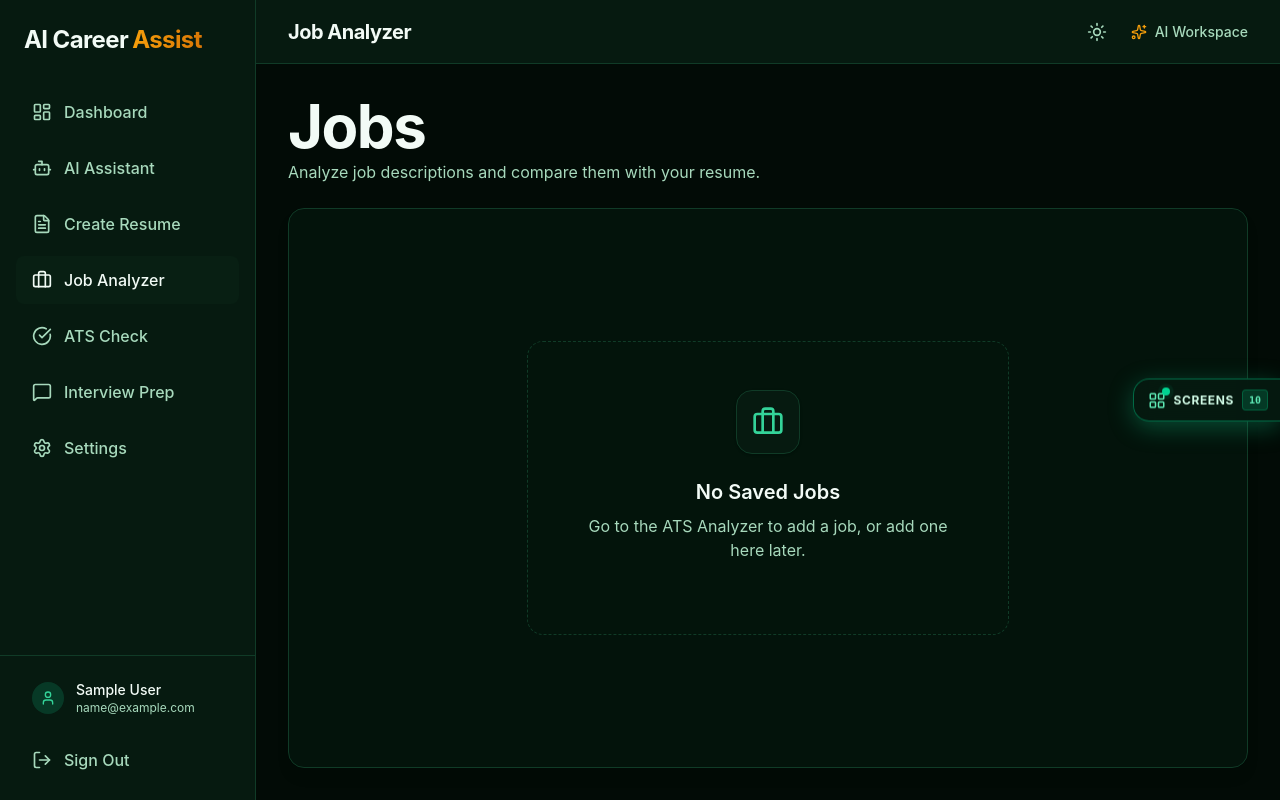
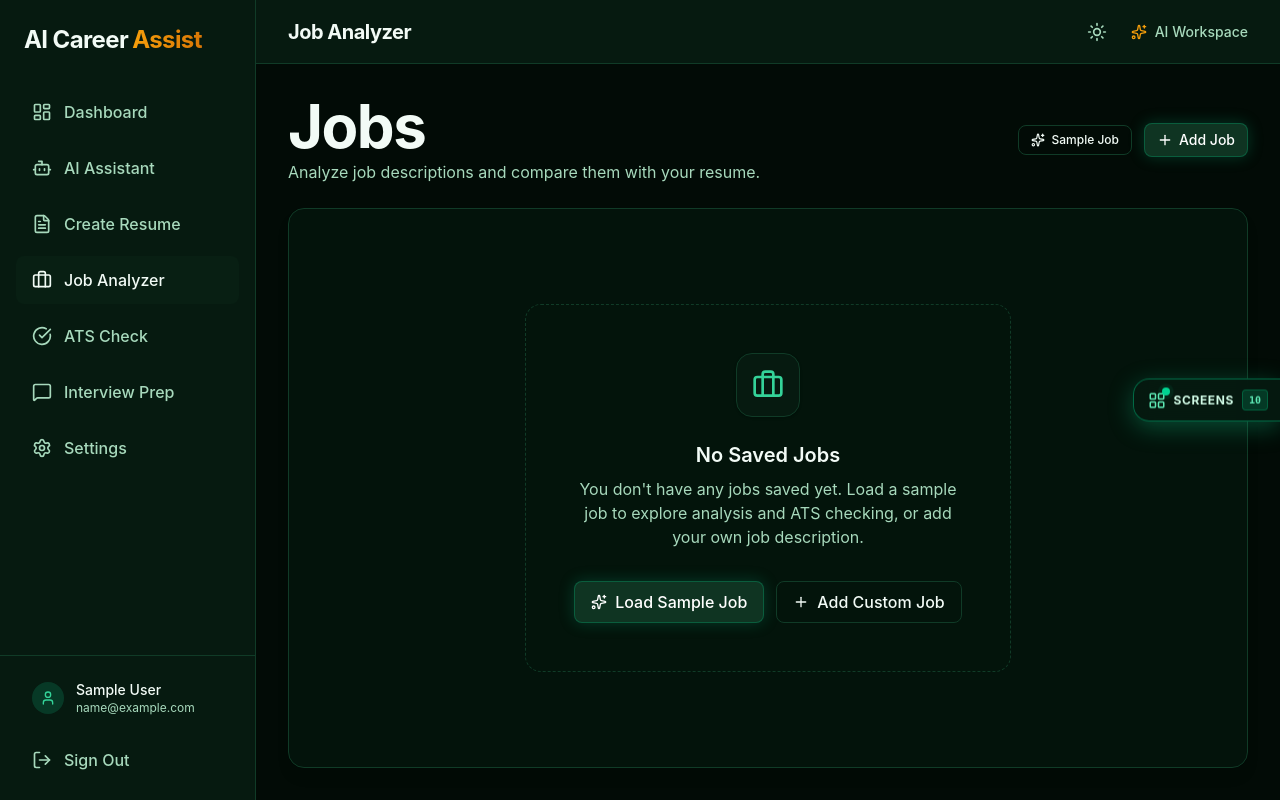
Before and after one commit to indrajit1306/AI-Career-Assistant, a React (Vite) app: page /jobs in a window 1280 px wide. Built offline with nearby package versions, Linux system fonts and the light colour scheme; sample sign-in values are in the browser's storage; a web font is replaced by a local one.

Commit message:
feat: add Jobs, ATS, and resume parser utilities for AI career assistant

```diff
--- a/src/pages/Jobs.tsx
+++ b/src/pages/Jobs.tsx
@@ -3,18 +3,28 @@ import { Heading } from '../components/ui/Heading';
 import { GlassCard } from '../components/ui/GlassCard';
 import { EmptyState } from '../components/ui/EmptyState';
 import { Button } from '../components/ui/Button';
-import { Briefcase, Loader2, Sparkles, Building2, MapPin } from 'lucide-react';
+import { Input } from '../components/ui/Input';
+import { Textarea } from '../components/ui/Textarea';
+import { Briefcase, Loader2, Sparkles, Building2, MapPin, Plus, Trash2, X } from 'lucide-react';
 import type { Job } from '../types/job';
+import { MOCK_JOB } from '../types/job';
 import { useAIAnalyses } from '../hooks/useAIAnalyses';
 import { aiClient } from '../services/ai/aiClient';
 import { JobAnalysisPanel } from '../components/jobs/JobAnalysisPanel';
-import { safeGet, STORAGE_KEYS } from '../utils/storage';
+import { safeGet, safeSet, STORAGE_KEYS } from '../utils/storage';
 
 export const Jobs: React.FC = () => {
   const [jobs, setJobs] = useState<Job[]>([]);
   const [selectedJobId, setSelectedJobId] = useState<string>('');
   const [isAnalyzing, setIsAnalyzing] = useState(false);
   const { jobAnalyses, saveJobAnalysis } = useAIAnalyses();
+
+  // Add Job Modal State
+  const [isAddModalOpen, setIsAddModalOpen] = useState(false);
+  const [newTitle, setNewTitle] = useState('');
+  const [newCompany, setNewCompany] = useState('');
+  const [newLocation, setNewLocation] = useState('');
+  const [newDescription, setNewDescription] = useState('');
 
   useEffect(() => {
     const storedJobs = safeGet<Job[]>(STORAGE_KEYS.JOBS);
@@ -25,6 +35,49 @@ export const Jobs: React.FC = () => {
       }
     }
   }, []);
+
+  const handleLoadSampleJob = () => {
+    const sample = [MOCK_JOB];
+    setJobs(sample);
+    setSelectedJobId(MOCK_JOB.id);
+    safeSet(STORAGE_KEYS.JOBS, sample);
+  };
+
+  const handleSaveCustomJob = (e: React.FormEvent) => {
+    e.preventDefault();
+    if (!newTitle.trim() || !newCompany.trim() || !newDescription.trim()) return;
+
+    const newJob: Job = {
+      id: `job-${Date.now()}`,
+      title: newTitle.trim(),
+      company: newCompany.trim(),
+      location: newLocation.trim() || 'Remote',
+      description: newDescription.trim(),
+      createdAt: new Date().toISOString(),
+      updatedAt: new Date().toISOString(),
+      status: 'saved',
+    };
+
+    const updated = [newJob, ...jobs];
+    setJobs(updated);
+    setSelectedJobId(newJob.id);
+    safeSet(STORAGE_KEYS.JOBS, updated);
+
+    setNewTitle('');
+    setNewCompany('');
+    setNewLocation('');
+    setNewDescription('');
+    setIsAddModalOpen(false);
+  };
+
+  const handleDeleteJob = (id: string) => {
+    const updated = jobs.filter(j => j.id !== id);
+    setJobs(updated);
+    safeSet(STORAGE_KEYS.JOBS, updated);
+    if (selectedJobId === id) {
+      setSelectedJobId(updated.length > 0 ? updated[0].id : '');
+    }
+  };
 
   const handleAnalyze = async () => {
     const job = jobs.find(j => j.id === selectedJobId);
@@ -45,17 +98,55 @@ export const Jobs: React.FC = () => {
 
   return (
     <div className="space-y-6 h-full flex flex-col">
-      <header>
+      <header className="flex flex-col sm:flex-row sm:items-center justify-between gap-4">
+        <div>
           <Heading level={1}>Jobs</Heading>
           <p className="text-text-secondary mt-1">Analyze job descriptions and compare them with your resume.</p>
+        </div>
+        <div className="flex items-center gap-3">
+          <Button
+            variant="outline"
+            size="sm"
+            onClick={handleLoadSampleJob}
+            className="flex items-center gap-1.5 text-xs"
+          >
+            <Sparkles size={14} /> Sample Job
+          </Button>
+          <Button
+            variant="primary"
+            size="sm"
+            onClick={() => setIsAddModalOpen(true)}
+            className="flex items-center gap-1.5"
+          >
+            <Plus size={16} /> Add Job
+          </Button>
+        </div>
       </header>
 
       {jobs.length === 0 ? (
-        <GlassCard className="flex-1 flex items-center justify-center">
+        <GlassCard className="flex-1 flex items-center justify-center p-6">
           <EmptyState
             icon={<Briefcase size={32} />}
             title="No Saved Jobs"
-            description="Go to the ATS Analyzer to add a job, or add one here later."
+            description="You don't have any jobs saved yet. Load a sample job to explore analysis and ATS checking, or add your own job description."
+            action={
+              <div className="flex flex-wrap gap-3 justify-center">
+                <Button
+                  variant="primary"
+                  onClick={handleLoadSampleJob}
+                  className="flex items-center gap-2"
+                >
+                  <Sparkles size={16} /> Load Sample Job
+                </Button>
+                <Button
+                  variant="outline"
+                  onClick={() => setIsAddModalOpen(true)}
+                  className="flex items-center gap-2"
+                >
+                  <Plus size={16} /> Add Custom Job
+                </Button>
+              </div>
+            }
           />
         </GlassCard>
       ) : (
@@ -92,6 +183,7 @@ export const Jobs: React.FC = () => {
                       <p className="text-brand-600 dark:text-brand-400 font-medium text-lg mt-1">{selectedJob.company}</p>
                       <p className="text-text-muted text-sm mt-1">{selectedJob.location}</p>
                     </div>
+                    <div className="flex items-center gap-2">
                       <Button
                         variant="primary"
                         size="sm"
@@ -107,10 +199,20 @@ export const Jobs: React.FC = () => {
                         ) : (
                           <>
                             <Sparkles size={16} />
-                          Analyze Job Description
+                            Analyze Job
                           </>
                         )}
                       </Button>
+                      <Button
+                        variant="outline"
+                        size="sm"
+                        onClick={() => handleDeleteJob(selectedJob.id)}
+                        className="text-error hover:text-error/90 hover:bg-error/10 border-error/30"
+                        title="Delete job"
+                      >
+                        <Trash2 size={16} />
+                      </Button>
+                    </div>
                   </div>
 
                   <div className="prose prose-invert max-w-none">
@@ -128,6 +230,73 @@ export const Jobs: React.FC = () => {
           </div>
         </div>
       )}
+
+      {/* Add Job Modal */}
+      {isAddModalOpen && (
+        <div className="fixed inset-0 z-50 flex items-center justify-center p-4 bg-black/60 backdrop-blur-sm animate-fade-in">
+          <div className="w-full max-w-xl bg-surface border border-border-base rounded-2xl p-6 shadow-2xl space-y-4">
+            <div className="flex justify-between items-center">
+              <h3 className="text-xl font-bold text-text-primary">Add Target Job</h3>
+              <button
+                type="button"
+                onClick={() => setIsAddModalOpen(false)}
+                className="text-text-muted hover:text-text-primary p-1 cursor-pointer"
+              >
+                <X size={20} />
+              </button>
+            </div>
+            <form onSubmit={handleSaveCustomJob} className="space-y-4">
+              <Input
+                label="Job Title"
+                placeholder="e.g. Senior Frontend Engineer"
+                value={newTitle}
+                onChange={e => setNewTitle(e.target.value)}
+                required
+              />
+              <div className="grid grid-cols-1 sm:grid-cols-2 gap-4">
+                <Input
+                  label="Company Name"
+                  placeholder="e.g. Acme Corp"
+                  value={newCompany}
+                  onChange={e => setNewCompany(e.target.value)}
+                  required
+                />
+                <Input
+                  label="Location"
+                  placeholder="e.g. Remote / New York"
+                  value={newLocation}
+                  onChange={e => setNewLocation(e.target.value)}
+                />
+              </div>
+              <Textarea
+                label="Job Description"
+                placeholder="Paste the full job description, requirements, and responsibilities here..."
+                value={newDescription}
+                onChange={e => setNewDescription(e.target.value)}
+                rows={6}
+                maxLength={10000}
+                required
+              />
+              <div className="flex justify-end gap-3 pt-2">
+                <Button
+                  type="button"
+                  variant="outline"
+                  onClick={() => setIsAddModalOpen(false)}
+                >
+                  Cancel
+                </Button>
+                <Button
+                  type="submit"
+                  variant="primary"
+                  disabled={!newTitle.trim() || !newCompany.trim() || !newDescription.trim()}
+                >
+                  Save Job
+                </Button>
+              </div>
+            </form>
+          </div>
+        </div>
+      )}
     </div>
   );
 };
```
Lines whose indentation alone changed are shown as unchanged.
